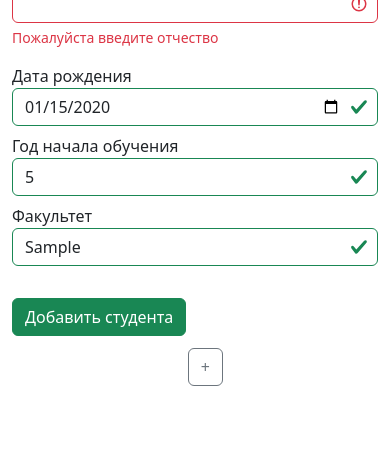
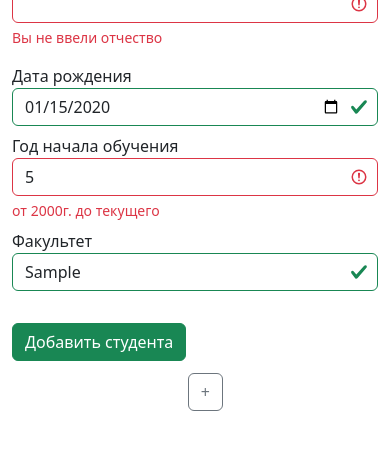
Before and after one commit to AlexDelly/table-js, a plain HTML site: page index.html in a window 390 px wide. Both pictures are taken after typing "2020-01-15", "5", "Sample" into the empty fields and a click on the button "Добавить студента". Drawn offline with nearby package versions, Linux system fonts and the light colour scheme.

Commit message:
validation

```diff
--- a/form.js
+++ b/form.js
@@ -6,7 +6,7 @@ function createRow(args) {
   return row;
 }
 
-function createFormInput(label, validate, type) {
+function createFormInput(label, validate, type = "text") {
   const formInput = document.createElement("div");
   formInput.classList.add("col-md-4", "mb-2");
 
@@ -19,13 +19,25 @@ function createFormInput(label, validate, type) {
   input.setAttribute("required", "");
   input.setAttribute("type", type);
 
+  if (type === "number") {
+    input.setAttribute("min", "2000");
+    input.setAttribute("max", new Date(Date.now()).getFullYear());
+  }
+
+  if (type === "date") {
+    input.setAttribute("min", "1900-01-01");
+    input.setAttribute("max", getCurrentDateString());
+  }
+
+  if (type === "text") input.setAttribute("pattern", `.*[A-Za-z0-9].*`);
+
   const validateField = document.createElement("div");
   validateField.classList.add("invalid-feedback");
   validateField.textContent = validate;
 
   formInput.append(labelField, input, validateField);
 
-  return { formInput, input };
+  return { formInput, input, validateField };
 }
 
 function createForm() {
@@ -45,38 +57,38 @@ function createForm() {
 
   const { formInput: firstnameInput, input: firstname } = createFormInput(
     "Имя",
-    "Пожалуйста введите имя",
-    "text"
+    "Вы не ввели имя"
   );
 
   const { formInput: lastnameInput, input: lastname } = createFormInput(
     "Фамилия",
-    "Пожалуйста введите фамилию",
-    "text"
+    "Вы не ввели фамилию"
   );
 
   const { formInput: dadInput, input: dadName } = createFormInput(
     "Отчество",
-    "Пожалуйста введите отчество",
-    "text"
+    "Вы не ввели отчество"
   );
 
   const { formInput: dateInput, input: date } = createFormInput(
     "Дата рождения",
-    "Пожалуйста укажите дату рождения",
+    "Вы не указали дату рождения",
     "date"
   );
 
-  const { formInput: startInput, input: start } = createFormInput(
+  const {
+    formInput: startInput,
+    input: start,
+    validateField: startValidate,
+  } = createFormInput(
     "Год начала обучения",
-    "Пожалуйста укажите год начала обучения",
+    "Вы не указали год начала обучения",
     "number"
   );
 
-  const { formInput: facInput, input: fac } = createFormInput(
+  const { formInput: facInput, input: facultet } = createFormInput(
     "Факультет",
-    "Пожалуйста укажите факультет",
-    "text"
+    "Вы не указали факультет"
   );
 
   const row1 = createRow([lastnameInput, firstnameInput, dadInput]);
@@ -91,7 +103,8 @@ function createForm() {
 
   return {
     form,
-    inputs: [firstname, lastname, dadName, date, start, fac],
+    inputs: [firstname, lastname, dadName, date, start, facultet],
     toggleButton,
+    startValidate,
   };
 }
--- a/index.html
+++ b/index.html
@@ -9,6 +9,7 @@
       href="https://cdn.jsdelivr.net/npm/bootstrap@5.3.0/dist/css/bootstrap.min.css"
     />
     <link rel="stylesheet" href="./style.css" />
+    <script defer src="./utils.js"></script>
     <script defer src="./form.js"></script>
     <script defer src="./main.js"></script>
     <title>Table JS</title>
@@ -17,39 +18,3 @@
     <div id="root"></div>
   </body>
 </html>
-
-<!-- <div class="container">
-  //   <form class="row g-3 needs-validation pt-3" novalidate>
-  //     <div class="col-md-4">
-  //       <label class="form-label">Фамилия</label>
-  //       <input type="text" class="form-control" required />
-  //       <div class="invalid-feedback">Пожалуйста введите фамилию</div>
-  //       <label class="form-label mt-2">Дата рождения</label>
-  //       <input type="date" class="form-control" required />
-  //       <div class="invalid-feedback">Пожалуйста укажите дату рождения</div>
-  //     </div>
-  //     <div class="col-md-4">
-  //       <label class="form-label">Имя</label>
-  //       <input type="text" class="form-control" required />
-  //       <div class="invalid-feedback">Пожалуйста введите имя</div>
-  //       <label class="form-label mt-2">Год начала обучения</label>
-  //       <input type="number" class="form-control" required />
-  //       <div class="invalid-feedback">
-  //         Пожалуйста укажите год начала обучения
-  //       </div>
-  //     </div>
-  //     <div class="col-md-4">
-  //       <label class="form-label">Отчество</label>
-  //       <input type="text" class="form-control" required />
-  //       <div class="invalid-feedback">Пожалуйста введите отчество</div>
-  //       <label class="form-label mt-2">Факультет</label>
-  //       <input type="text" class="form-control" required />
-  //       <div class="invalid-feedback">Пожалуйста укажите факультет</div>
-  //     </div>
-  //     <div class="col-12 text-end">
-  //       <button class="btn btn-primary" type="submit">
-  //         Добавить студента
-  //       </button>
-  //     </div>
-  //   </form>
-  // </div> -->
--- a/main.js
+++ b/main.js
@@ -1,21 +1,41 @@
 (() => {
+  let IS_VALID_YEAR = false;
+
   const container = document.createElement("div");
   container.classList.add("container", "trans", "trans-active");
 
   document.addEventListener("DOMContentLoaded", () => {
     const root = document.getElementById("root");
 
-    const { form, inputs, toggleButton, changeButton } = createForm();
-    const [firstname, lastname, dadName, date, start, fac] = inputs;
+    const { form, inputs, toggleButton, startValidate, dateValidate } =
+      createForm();
+    const [firstname, lastname, dadName, date, start, facultet] = inputs;
 
     container.append(form);
-
     root.append(container);
 
     toggleButton.addEventListener("click", () => {
       container.classList.toggle("trans-active");
       toggleButton.classList.toggle("hide");
     });
+
+    const checkStartYear = (year) => {
+      const condition =
+        year > 2000 && year <= new Date(Date.now()).getFullYear();
+      if (!condition) {
+        startValidate.textContent = "от 2000г. до текущего";
+      }
+
+      IS_VALID_YEAR = condition;
+    };
+
+    inputs.forEach((el) =>
+      el.addEventListener("input", (e) => checkIfEmpty(e.target.value, el))
+    );
+
+    start.addEventListener("input", (e) =>
+      checkStartYear(e.target.value, start)
+    );
 
     form.addEventListener(
       "submit",
@@ -26,23 +46,29 @@
           form.classList.add("was-validated");
         }
 
-        if (!inputs.some((el) => el.value === "")) {
+        const allFilled = !inputs
+          .map((el) => el.value.trim() === "")
+          .some((el) => el);
+
+        if (allFilled && IS_VALID_YEAR) {
           e.preventDefault();
           form.classList.remove("was-validated");
           container.classList.toggle("trans-active");
           toggleButton.classList.toggle("hide");
 
           console.log(
-            firstname.value,
-            lastname.value,
-            dadName.value,
-            date.value,
-            start.value,
-            fac.value
+            firstname.value.trim(),
+            lastname.value.trim(),
+            dadName.value.trim(),
+            date.value.trim(),
+            start.value.trim(),
+            facultet.value.trim()
           );
 
           inputs.forEach((item) => (item.value = ""));
         }
+
+        e.preventDefault();
       },
       false
     );
--- /dev/null
+++ b/utils.js
@@ -0,0 +1,16 @@
+const checkIfEmpty = (el, domEl) => {
+  if (el.trim() === "") {
+    domEl.classList.add("is-invalid");
+  } else {
+    domEl.classList.remove("is-invalid");
+  }
+};
+
+const getCurrentDateString = () => {
+  const currentDate = new Date(Date.now())
+    .toLocaleDateString("en-US")
+    .split("/")
+    .reverse();
+
+  return currentDate.join("-");
+};
```
